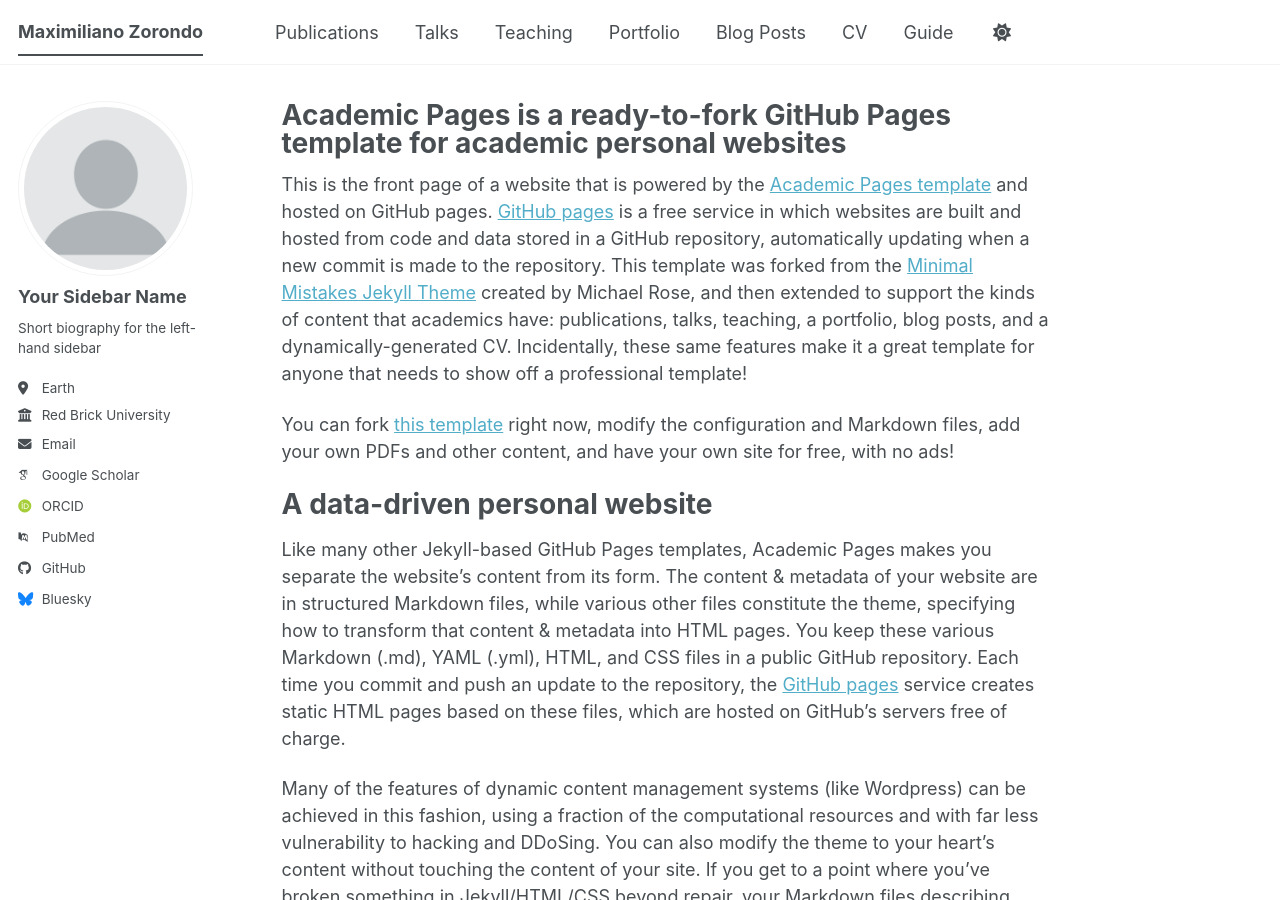
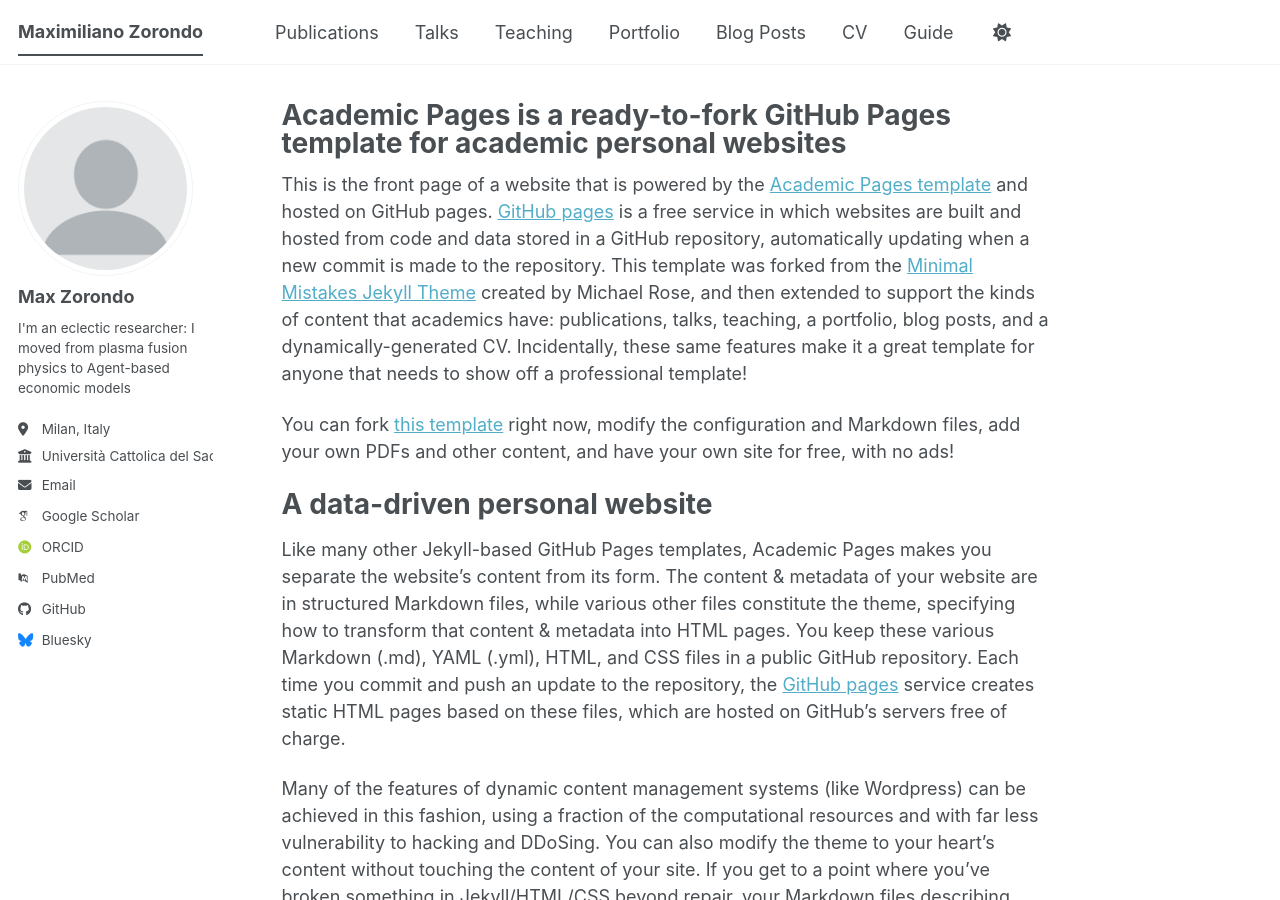
Before and after one commit to mzorondo/mzorondo.github.io, a Jekyll site: the page built from _pages/about.md, in a window 1280 px wide and 900 px high. Built offline with Jekyll 4.4.1, drawn with Linux system fonts in a browser that asks for light colours; some web fonts are replaced; a script bundle is joined from its source files by our own code; library files that are not in the unit come from our copies.

Commit message:
Update author information in _config.yml

```diff
--- a/_config.yml
+++ b/_config.yml
@@ -24,13 +24,13 @@
 author:
   # Biographic information
   avatar           : "profile.png"
-  name             : "Your Sidebar Name"
+  name             : "Max Zorondo"
   pronouns         : # example: "she/her"
-  bio              : "Short biography for the left-hand sidebar"
-  location         : "Earth"
-  employer         : "Red Brick University"
+  bio              : "I'm an eclectic researcher: I moved from plasma fusion physics to Agent-based economic models"
+  location         : "Milan, Italy"
+  employer         : "Università Cattolica del Sacro Cuore"
   uri              : # URL
-  email            : "none@example.org"
+  email            : "maximiliano.zorondo@unicatt.it"
 
   # Academic websites
   academia         : # URL
@@ -51,7 +51,7 @@
   bitbucket        : # Username - Update with your username on the site
   codepen          : # Username
   dribbble         : # Username
-  github           : "academicpages"
+  github           : "mzorondo"
   kaggle           : # Username
   stackoverflow    : # User number or user number and name (i.e., use "1" or "1/jeff-atwood")
 
```
